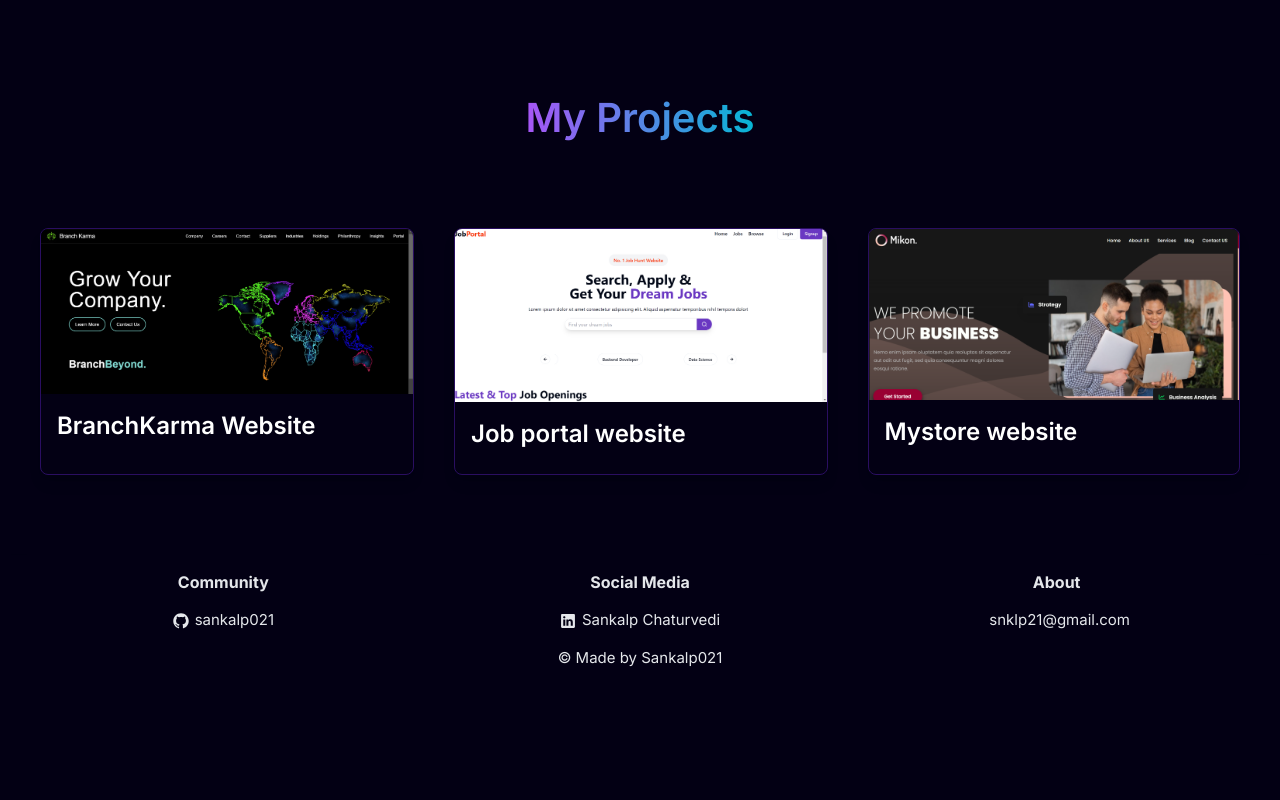
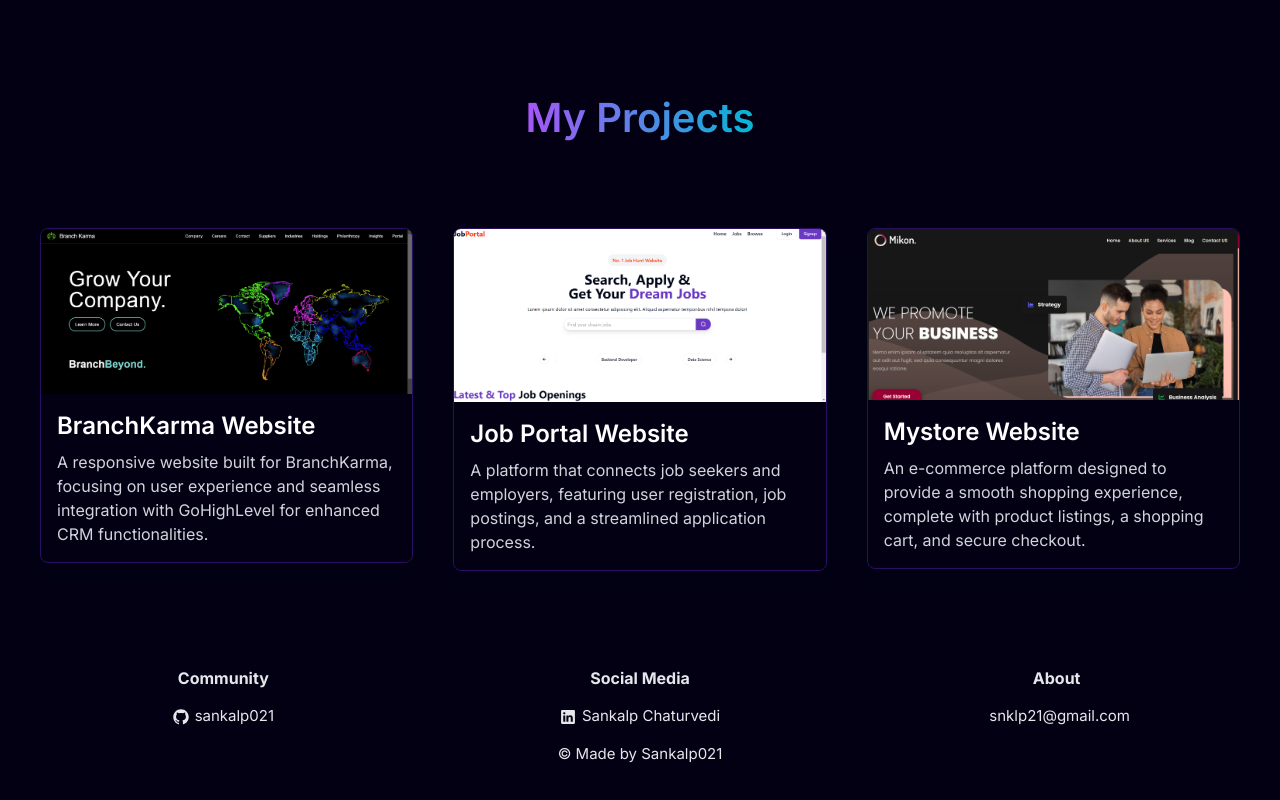
Before and after one commit to sankalp021/portfolio, a Next.js app: page / in a window 1280 px wide. Shown: the part 2827-3627 px from the top of the page. Before the commit the page ends 3531 px from the top, so only its background shows below. Built offline with nearby package versions, Linux system fonts and the light colour scheme; a web font is replaced by a local one.

Commit message:
error fixed

```diff
--- a/components/main/Footer.tsx
+++ b/components/main/Footer.tsx
@@ -6,44 +6,91 @@ import {
   RxTwitterLogo,
   RxLinkedinLogo,
 } from "react-icons/rx";
-
 import { FaYoutube } from "react-icons/fa";
 
 const Footer = () => {
   return (
-    <div className="w-full h-full bg-transparent text-gray-200 shadow-lg p-[15px] ">
+    <div className="w-full h-auto bg-transparent text-gray-200 shadow-lg p-[15px] relative z-[20]">
       <div className="w-full flex flex-col items-center justify-center m-auto">
         <div className="w-full h-full flex flex-row items-center justify-around flex-wrap">
-          <div className="min-w-[200px] h-auto flex flex-col items-center justify-start">
+
+          {/* Community Section */}
+          <div className="min-w-[200px] h-auto flex flex-col items-center justify-start relative z-[30]">
             <div className="font-bold text-[16px]">Community</div>
-            <p className="flex flex-row items-center my-[15px] cursor-pointer">
+            <a
+              href="https://github.com/sankalp021"
+              target="_blank"
+              rel="noopener noreferrer"
+              className="flex flex-row items-center my-[15px] cursor-pointer"
+            >
               <RxGithubLogo />
               <span className="text-[15px] ml-[6px]">sankalp021</span>
-            </p>
+            </a>
+            {/* <a
+              href="https://discord.com"
+              target="_blank"
+              rel="noopener noreferrer"
+              className="flex flex-row items-center my-[15px] cursor-pointer"
+            >
+              <RxDiscordLogo />
+              <span className="text-[15px] ml-[6px]">Discord</span>
+            </a> */}
           </div>
 
-          <div className="min-w-[200px] h-auto flex flex-col items-center justify-start">
+          {/* Social Media Section */}
+          <div className="min-w-[200px] h-auto flex flex-col items-center justify-start relative z-[30]">
             <div className="font-bold text-[16px]">Social Media</div>
             <a
-              href="https://www.linkedin.com"
+              href="https://www.linkedin.com/in/sankalp-chaturvedi-567315233 "
               target="_blank"
               rel="noopener noreferrer"
-              className="flex flex-row items-center my-[15px] cursor-pointer "
+              className="flex flex-row items-center my-[15px] cursor-pointer"
             >
               <RxLinkedinLogo />
               <span className="text-[15px] ml-[6px]">Sankalp Chaturvedi</span>
             </a>
+            {/* <a
+              href="https://twitter.com"
+              target="_blank"
+              rel="noopener noreferrer"
+              className="flex flex-row items-center my-[15px] cursor-pointer"
+            >
+              <RxTwitterLogo />
+              <span className="text-[15px] ml-[6px]">Twitter</span>
+            </a>
+            <a
+              href="https://www.instagram.com"
+              target="_blank"
+              rel="noopener noreferrer"
+              className="flex flex-row items-center my-[15px] cursor-pointer"
+            >
+              <RxInstagramLogo />
+              <span className="text-[15px] ml-[6px]">Instagram</span>
+            </a> */}
+            {/* <a
+              href="https://www.youtube.com"
+              target="_blank"
+              rel="noopener noreferrer"
+              className="flex flex-row items-center my-[15px] cursor-pointer"
+            >
+              <FaYoutube />
+              <span className="text-[15px] ml-[6px]">YouTube</span>
+            </a> */}
           </div>
 
-          <div className="min-w-[200px] h-auto flex flex-col items-center justify-start">
+          {/* About Section */}
+          <div className="min-w-[200px] h-auto flex flex-col items-center justify-start relative z-[30]">
             <div className="font-bold text-[16px]">About</div>
-            <p className="flex flex-row items-center my-[15px] cursor-pointer">
+            <a
+              href="mailto:snklp21@gmail.com"
+              className="flex flex-row items-center my-[15px] cursor-pointer"
+            >
               <span className="text-[15px] ml-[6px]">snklp21@gmail.com</span>
-            </p>
+            </a>
           </div>
         </div>
 
-        <div className="mb-[20px] text-[15px] text-center">
+        <div className="mb-[20px] text-[15px] text-center relative z-[30]">
           &copy; Made by Sankalp021
         </div>
       </div>
--- a/components/main/Projects.tsx
+++ b/components/main/Projects.tsx
@@ -4,28 +4,51 @@ import ProjectCard from "../sub/ProjectCard";
 const Projects = () => {
   return (
     <div
-      className="flex flex-col items-center justify-center py-20"
+      className="flex flex-col items-center z-20 justify-center py-20"
       id="projects"
     >
       <h1 className="text-[40px] font-semibold text-transparent bg-clip-text bg-gradient-to-r from-purple-500 to-cyan-500 py-20">
         My Projects
       </h1>
       <div className="h-full w-full flex flex-col md:flex-row gap-10 px-10">
+        <a
+          href="https://bk-sankalp.netlify.app/" // Replace with the actual URL of the project
+          target="_blank"
+          rel="noopener noreferrer"
+          className="flex-1"
+        >
           <ProjectCard
             src="/bkss.png"
             title="BranchKarma Website"
-          description=" "
+            description="A responsive website built for BranchKarma, focusing on user experience and seamless integration with GoHighLevel for enhanced CRM functionalities."
           />
+        </a>
+
+        <a
+          href="https://jobport-nine.vercel.app/" // Replace with the actual URL of the project
+          target="_blank"
+          rel="noopener noreferrer"
+          className="flex-1"
+        >
           <ProjectCard
             src="/jpss.png"
-          title="Job portal website"
-          description=" "
+            title="Job Portal Website"
+            description="A platform that connects job seekers and employers, featuring user registration, job postings, and a streamlined application process."
           />
+        </a>
+
+        <a
+          href="https://mystoresanklap.netlify.app/" // Replace with the actual URL of the project
+          target="_blank"
+          rel="noopener noreferrer"
+          className="flex-1"
+        >
           <ProjectCard
             src="/msss.png"
-          title="Mystore website"
-          description=" "
+            title="Mystore Website"
+            description="An e-commerce platform designed to provide a smooth shopping experience, complete with product listings, a shopping cart, and secure checkout."
           />
+        </a>
       </div>
     </div>
   );
```
Lines whose indentation alone changed are shown as unchanged.
